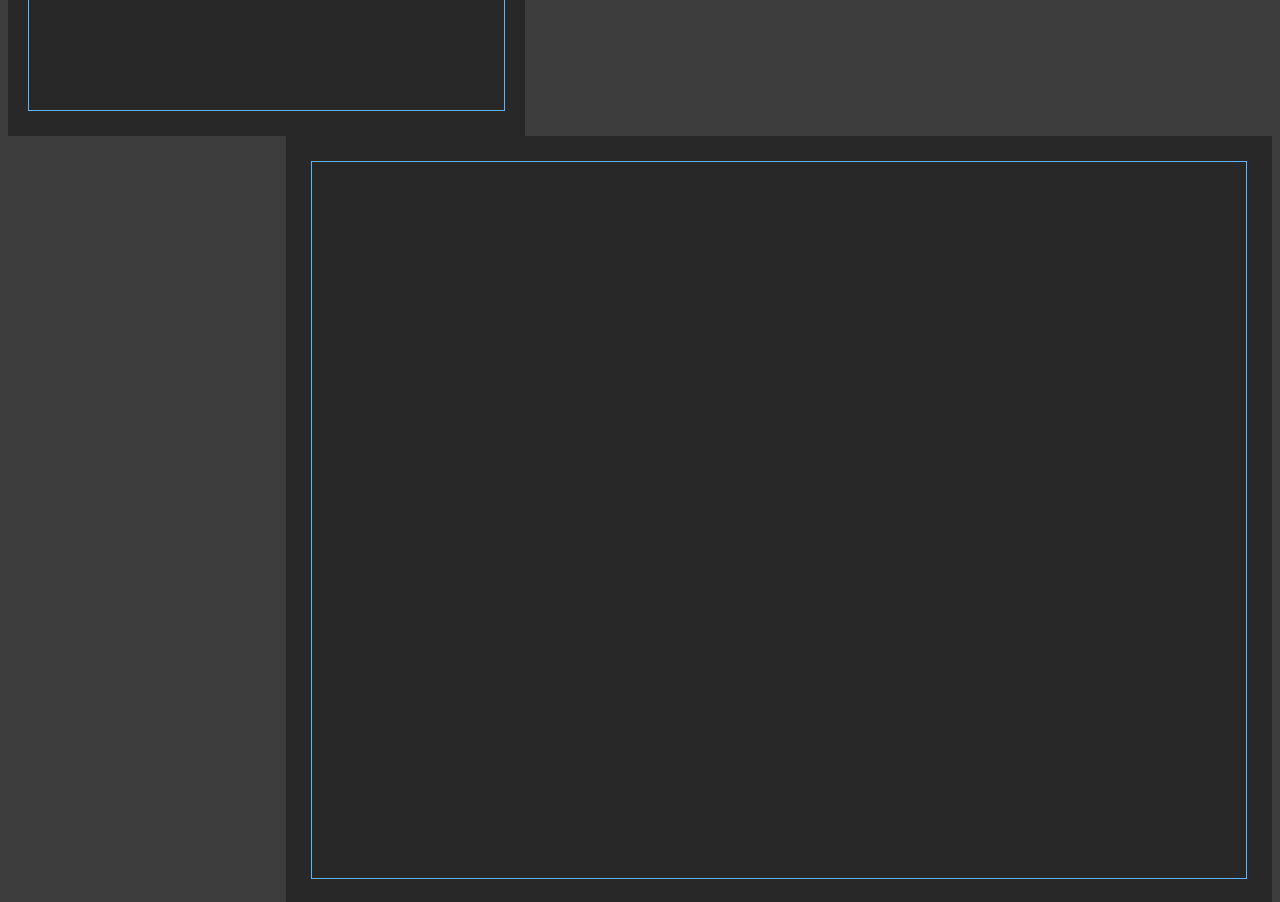
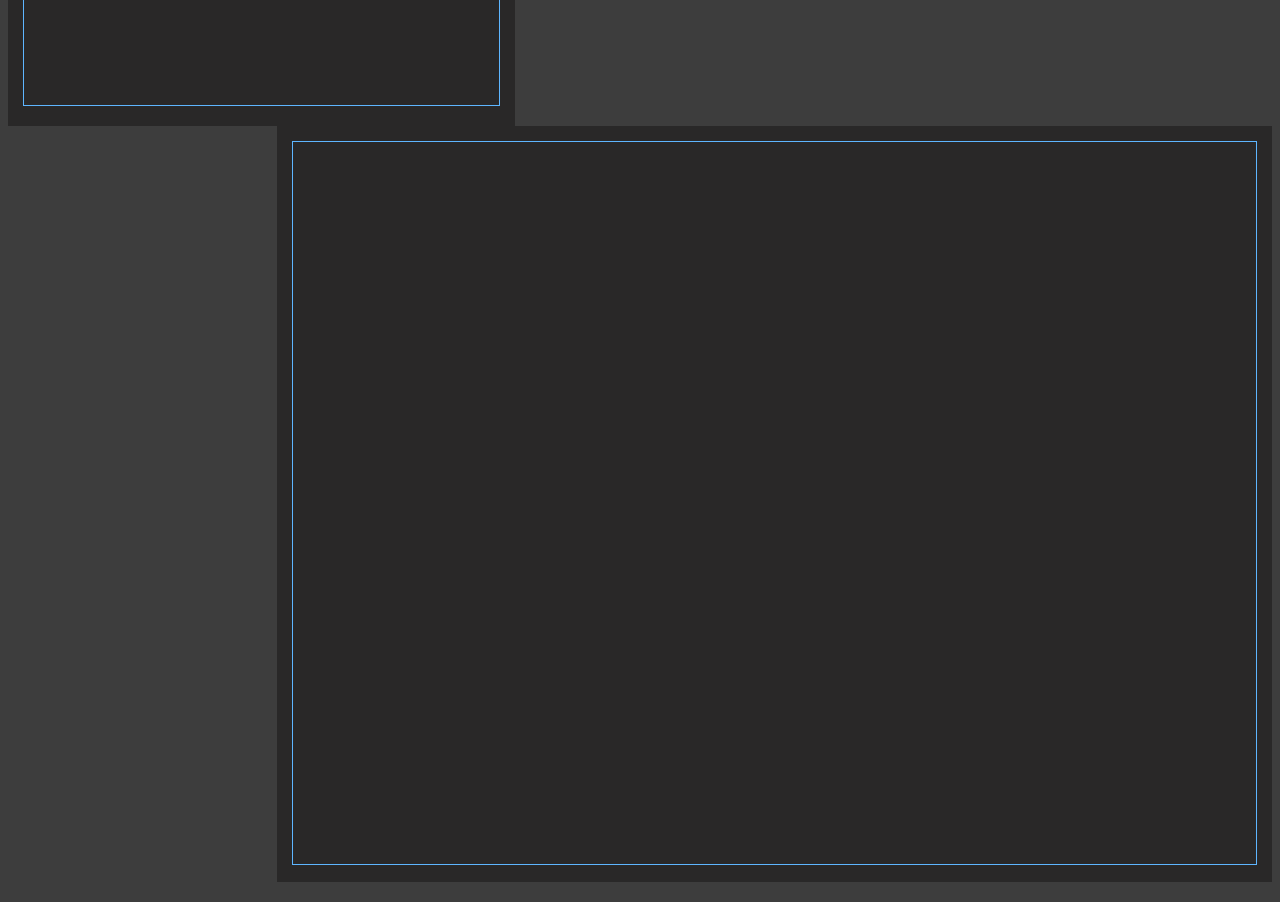
Before and after one commit to kulisjurai/ITA-Exercises, a plain HTML site: page treeStructureAngular/index.html in a window 1280 px wide. Shown: the part 640-1542 px from the top of the page. Drawn offline with nearby package versions, Linux system fonts and the light colour scheme.

Commit message:
height schange

```diff
--- a/treeStructureAngular/style.css
+++ b/treeStructureAngular/style.css
@@ -4,7 +4,7 @@ body {
 }
 #wrapper {
   float: left;
-  padding: 20px;
+  padding: 15px;
   background-color: rgb(41, 40, 40);
   height: 91vh;
   width: 477px;
@@ -25,14 +25,14 @@ body {
 #editor {
   float: right;
   background-color: rgb(41, 40, 40);
-  height: 89.5vh;
-  width: 936px;
+  height: 90.7vh;
+  width: 965px;
   margin-left: 0;
-  padding: 25px;
+  padding: 15px;
 }
 #editor div {
   border: 1px solid rgb(94, 182, 255);
-  height: 89.5vh;
+  height: 90.3vh;
 }
 input {
   opacity: 0;
```
